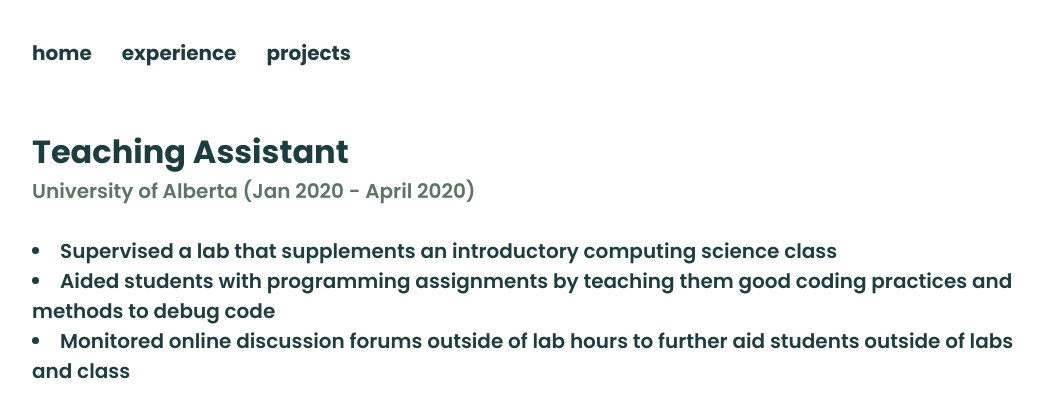
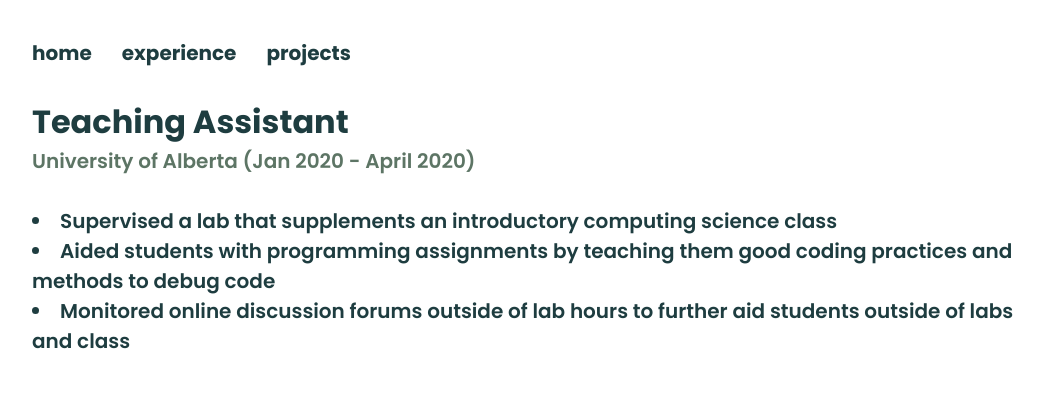
Before and after one commit to amreesalmonte/amreesalmonte.github.io, a React (Create React App) app: page /teaching-assistant in a window 1280 px wide. Shown: the top 418 px of the page, without its empty margins (40-1084 px from the left). Built offline with nearby package versions, Linux system fonts and the light colour scheme.

Commit message:
fixed issue of dropdown going away

```diff
--- a/src/styling/App.css
+++ b/src/styling/App.css
@@ -51,6 +51,7 @@ body {
     font-weight: bold;
     margin: 0px;
     padding: 30px;
+    padding-bottom: 0px;
     padding-left: 0px;
     text-decoration: none;
     color: var(--main-color);
@@ -75,7 +76,10 @@ body {
 
 .dropdownContent {
     text-align: left;
+    padding-top: 5vh;
     position: absolute;
+    left: 5vw;
+    width: 50vw;
     display: none;
     background-color: white;
 }
```
